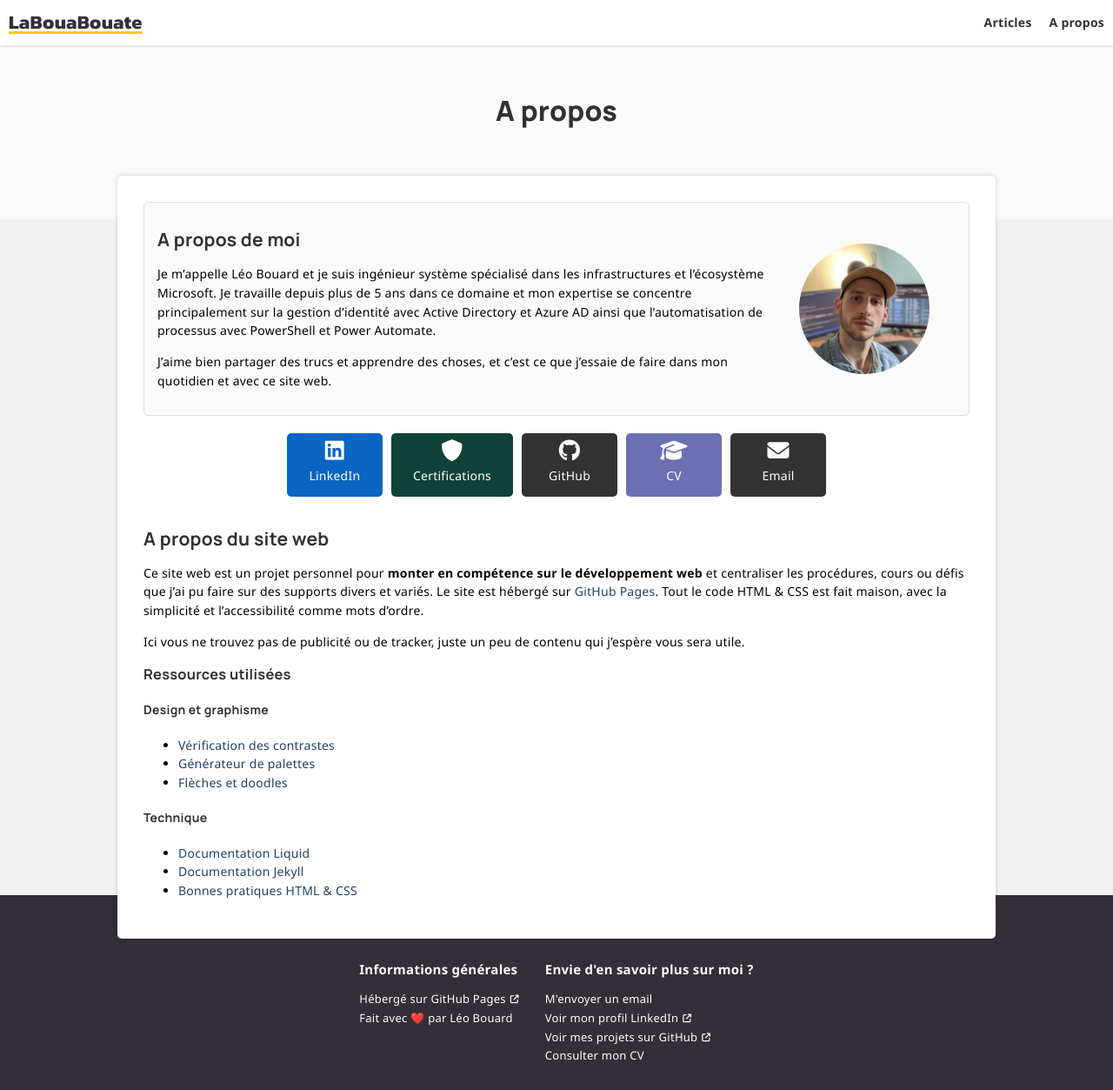
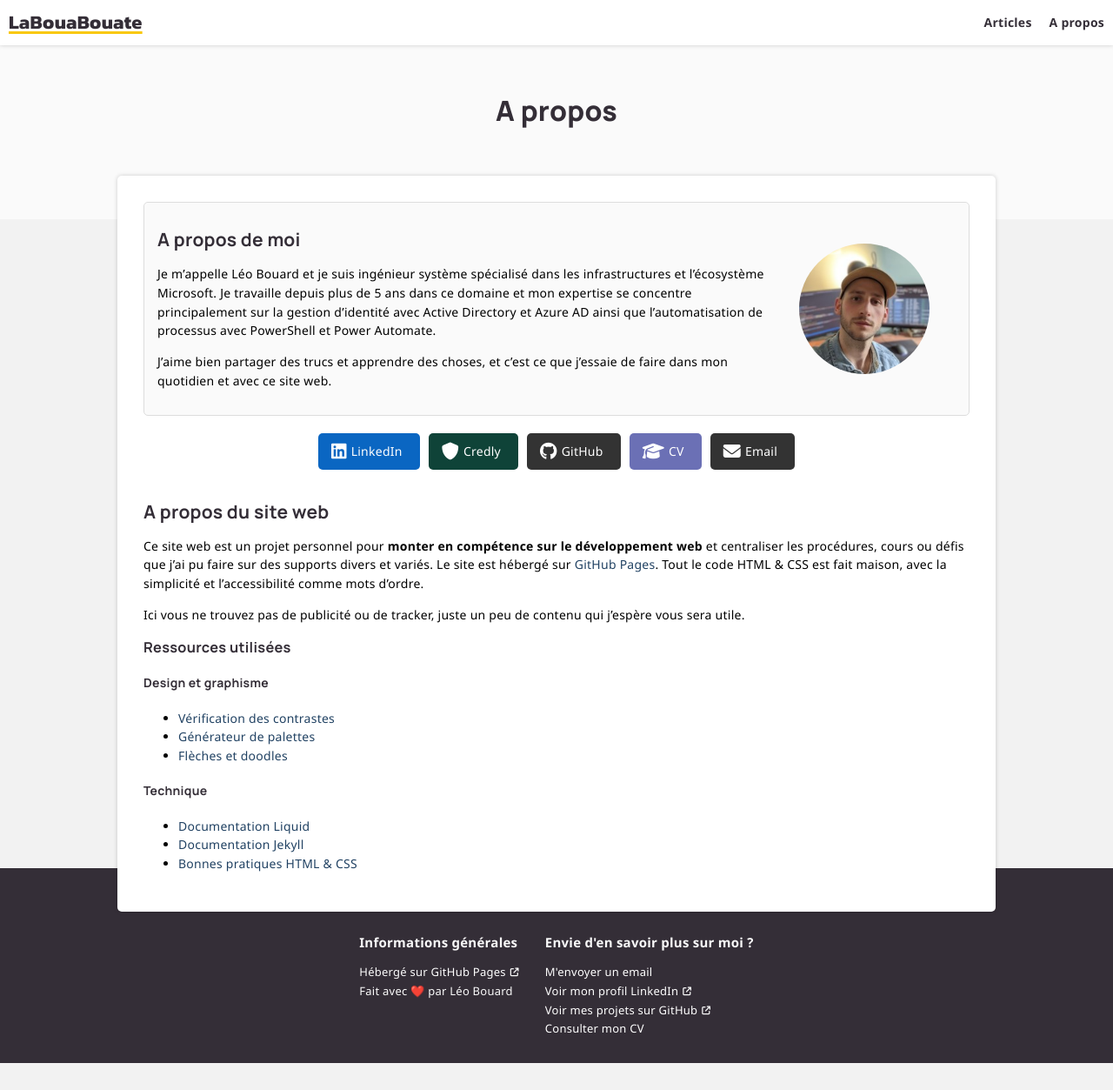
Before and after one commit to leobouard/leobouard.github.io, a Jekyll site: the page built from about.md, in a window 1280 px wide. Shown: the whole page at 87% size. Built offline with Jekyll 4.4.1, drawn with Linux system fonts in a browser that asks for light colours; nearby versions of some CDN libraries; some web fonts are replaced; after the commit the page ends 1222 px from its top, so only the background shows below that.

Commit message:
Reducing size of personal links

```diff
--- a/about.md
+++ b/about.md
@@ -22,9 +22,9 @@ description: "Plus d'informations sur le site web et moi-même"
             <i class="fa-brands fa-linkedin"></i>
             <span>LinkedIn</span>
         </a>
-        <a href="https://www.credly.com/users/leo-bouard/badges" target="_blank" class="certifications">
+        <a href="https://www.credly.com/users/leo-bouard/badges" target="_blank" class="credly">
             <i class="fa-solid fa-shield"></i>
-            <span>Certifications</span>
+            <span>Credly</span>
         </a>
         <a href="{{ site.github.owner_url }}" target="_blank" class="github">
             <i class="fa-brands fa-github"></i>
--- a/assets/css/about.scss
+++ b/assets/css/about.scss
@@ -40,15 +40,15 @@ div.personalLinks::-webkit-scrollbar {
 div.personalLinks > a {
     margin: 5px;
     display: flex;
-    flex-direction: column;
+    flex-direction: unset;
     justify-content: center;
     align-items: center;
     background-color: #333;
-    padding: 8px 20px;
+    padding: 5px 15px;
     border-radius: 5px;
     color: #FFF;
     font-weight: 400;
-    min-width: 70px;
+    /*min-width: 70px;*/
 }
 
 div.personalLinks > a:hover {
@@ -61,7 +61,7 @@ div.personalLinks > a:hover {
 }
 
 div.personalLinks > a > i {
-    font-size: 25px;
+    font-size: 20px;
 }
 
 div.personalLinks > a > span {
@@ -73,7 +73,7 @@ div.personalLinks > a.linkedIn {
     background-color: #0a66c2;
 }
 
-div.personalLinks > a.certifications {
+div.personalLinks > a.credly {
     background-color: #0f4338;
 }
 
```
